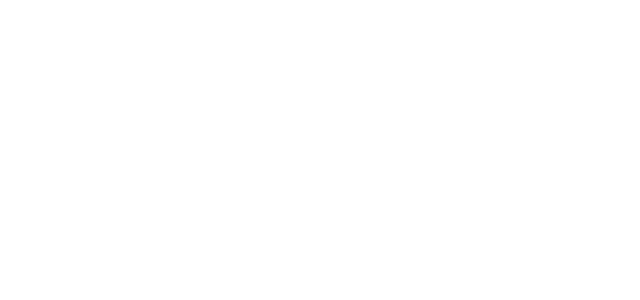
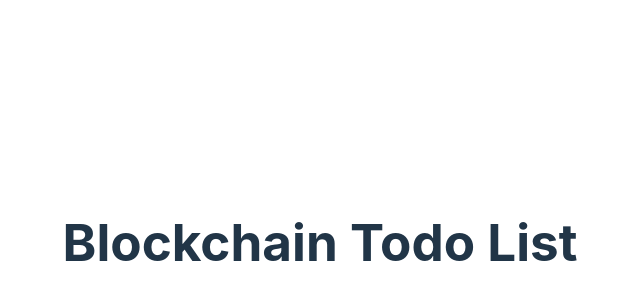
Before and after one commit to TenTimothy/TO-DO-Revistited-, a React (Vite) app in the folder todos/: page / in a window 1280 px wide. Shown: the part 158-458 px from the top of the page, without its empty margins (320-960 px from the left). Built offline with nearby package versions, Linux system fonts and the light colour scheme.

Commit message:
ABI + Contract adress

```diff
--- a/todos/src/App.jsx
+++ b/todos/src/App.jsx
@@ -1,7 +1,12 @@
-import "./App.css";
+import React from 'react';
+import './App.css';
 
-function App() {
-  return <></>;
-}
+const App = () => {
+    return (
+        <div>
+            <h1>Blockchain Todo List</h1>
+        </div>
+    );
+};
 
 export default App;
--- a/todos/src/abi.js
+++ b/todos/src/abi.js
@@ -1,4 +1,4 @@
-export const contractAdress = "0x75FB3fA4374911273A2522252723a2F4582942D9"
+export const contractAdress = "0x75FB3fA4374911273A2522252723a2F4582942D9";
 
 export const abi = [
     {
@@ -146,4 +146,4 @@ export const abi = [
       "stateMutability": "nonpayable",
       "type": "function"
     }
-  ]
+  ];
```
Also changed, not shown: todos/src/componets/TodoList.jsx (deleted).
